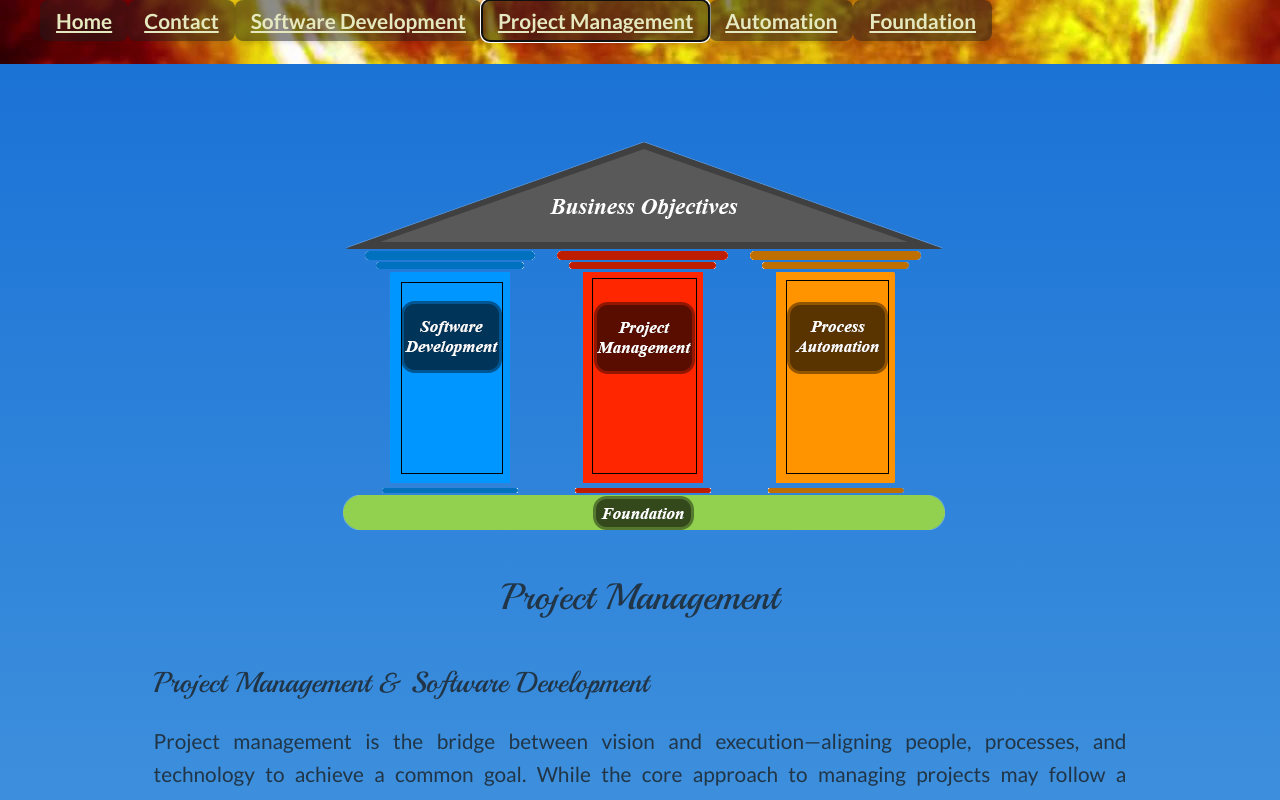
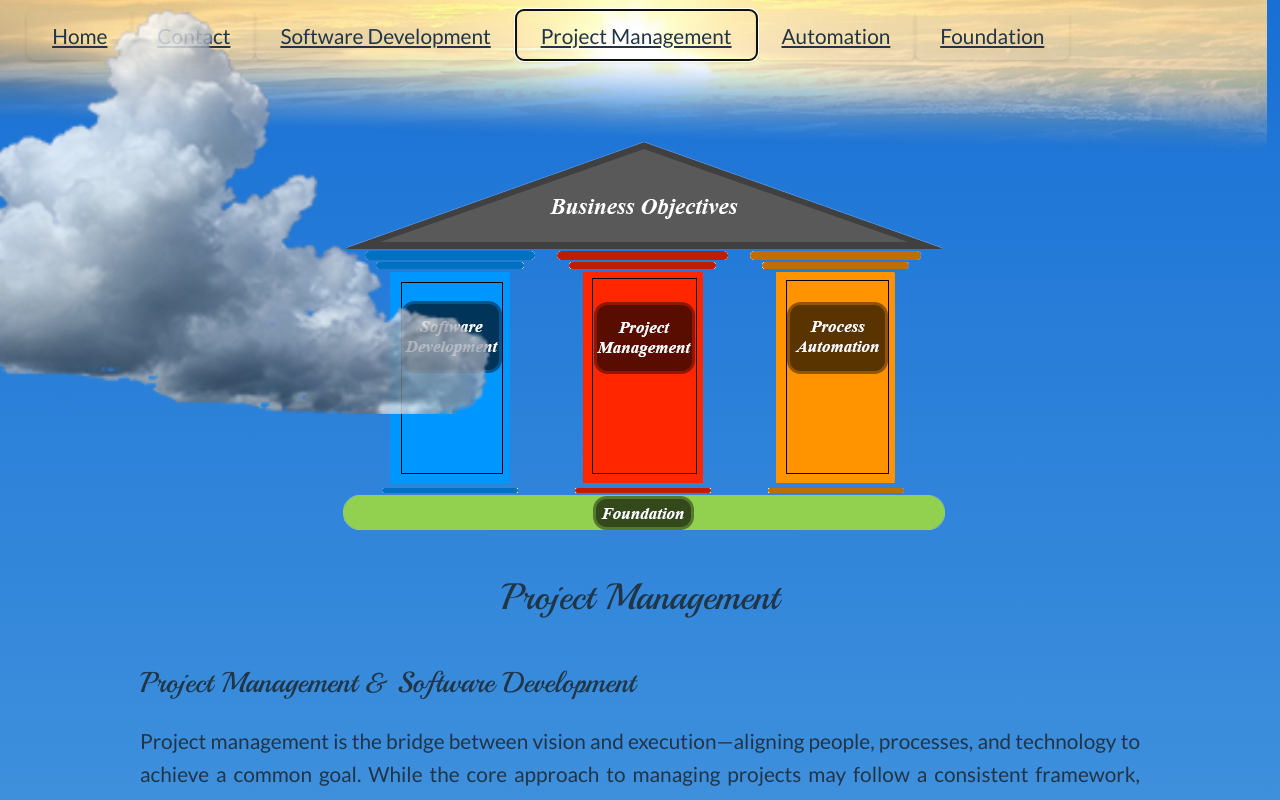
Before and after one commit to kjwagner613/craftsman, a React (Vite) app: page / in a window 1280 px wide. Both pictures are taken after a click on the button "Project Management". Shown: the top 800 px of the page. Built offline with nearby package versions, Linux system fonts and the light colour scheme; a web font is replaced by a local one.

Commit message:
updated sky and cloud to real

```diff
--- a/src/App.jsx
+++ b/src/App.jsx
@@ -25,11 +25,36 @@ function App() {
 
   return (
     <>
-      {createPortal(
-        <Navbar setSelectedSection={setSelectedSection} />,
-        document.body
-      )}
+     <Navbar setSelectedSection={setSelectedSection} />
+     <div
+          className="cloud"
+          style={{
+            position: "absolute",
+            top: "-10.8vh",
+            left: "0",
+            width: "700px",
+            height: "500px",
+            backgroundImage: "url('/Cumulus_cloud.png')",
+            backgroundSize: "cover",
+            zIndex: 100,
+            animation: "moveCloud 50s linear infinite"
+          }}
+          onClick={() => setSelectedSection(selectedSection === "AboutMe" ? "Header" : "AboutMe")}
+          role="button"
+          tabIndex={0}
+          aria-label="Switch section"
+          onKeyPress={e => {
+            if (e.key === "Enter" || e.key === " ") {
+              setSelectedSection(selectedSection === "AboutMe" ? "Header" : "AboutMe");
+            }
+          }}
+        ></div>
+      {createPortal((<>
+
+      </>), document.body)}
       <div className="pt-20 flex flex-col w-full min-h-screen">
+        <></>
+
 
         {/* Initial sections */}
         <div className="w-full flex flex-col items-center">
@@ -42,6 +67,7 @@ function App() {
         </div>
 
         {/* Pillars and sub-sections */}
+
         {selectedSection !== "AboutMe" && selectedSection !== "Contact" && (
           <AnimatePresence mode="wait">
             <motion.div
--- a/src/assets/components/Automation.jsx
+++ b/src/assets/components/Automation.jsx
@@ -21,7 +21,7 @@ const Automation = ({ selected }) => {
     <div className="w-full   text-center" style={{ maxWidth: "var(--max-width)" }}>
       <div className="flex flex-col items-center mb-8">
         <h1>Automation</h1>
-        <div className="w-4/5 text-justify">
+        <div className="w-[90vw] max-w-[1000px]  text-justify">
           <h2>Business Process Automation</h2>
           <p>Technology should simplify work, not complicate it. Throughout my career, I have been the go-to problem solver, ensuring that processes are optimized, systems are intuitive, and businesses operate with efficiency.</p>
           <h2>History in Automation</h2>
@@ -30,7 +30,7 @@ const Automation = ({ selected }) => {
           <p>SAP implementations are high-stakes, with costs second only to the risk of a failed rollout. To mitigate this, I worked exclusively within the corporate tech stack, leveraging Microsoft products under their E5 license to ensure long-term scalability and security. Every site continues to operate successfully, reinforcing the value of automation-driven efficiency.</p>
           <h2>Some of the Processes I have Automated with Microsoft Power Platform</h2>
           <p><em>Systems developed that cut unnecessary steps, saved time, and improved accuracy for key business functions:</em></p>
-           <ul style={{ lineHeight: 2, textAlign: "justify", fontFamily: "var(--font-main)", fontSize: "var(--font-size-small)" }}>
+          <ul style={{ lineHeight: 2, textAlign: "justify", fontFamily: "var(--font-main)", fontSize: "var(--font-size-small)" }}>
             <li><strong>HR New Employee Onboarding</strong> → Streamlined employee setup for a seamless transition.</li>
             <li><strong>HSE Good Catch Site Reporting</strong> → Automated risk logging and notifications for safety managers.</li>
             <li><strong>Project Management Metrics</strong> → Generated performance tracking dashboards for leadership.</li>
--- a/src/assets/components/Foundation.jsx
+++ b/src/assets/components/Foundation.jsx
@@ -18,10 +18,10 @@ const Foundation = ({ selected }) => {
   }, [selected]);
 
   return (
-    <div className={`flex flex-col items-center w-full transition-opacity transition-transform duration-700 ease-in-out
+    <div className={`flex flex-col w-[90vw] max-w-[1000px] items-center w-full transition-opacity transition-transform duration-700 ease-in-out
       ${isVisible ? 'opacity-100 scale-100 translate-y-0' : 'opacity-0 scale-90 translate-y-6'}`}>
       <h1>Foundation</h1>
-      <div className="mt-2 mb-[15vh] text-justify" style={{ maxWidth: "var(--max-width)" }}>
+      <div className="mt-2 mb-[15vh] text-justify " >
         <h4>The Core of My Work</h4>
         <p>Throughout my career, my focus has been aligning technology with evolving business needs—building systems that enhance efficiency, reliability, and adaptability through LEAN principles, integration, and iterative refinement.</p>
         <p>For nearly a decade, I delivered global solutions by supporting tools I didn’t always use firsthand, yet deeply understood. Whether reconfiguring routers, designing converters, or engineering facility infrastructure, I found that the true leverage of technology lay not just in its deployment, but in its ability to be reshaped as a solution.</p>
--- a/src/assets/components/Pillars.jsx
+++ b/src/assets/components/Pillars.jsx
@@ -19,7 +19,7 @@ const Pillars = ({ setSelectedSection }) => (
       <img
         src="/pillars3.png"
         alt="Business Pillars"
-        className="mb-8 transform scale-100 sm:scale-75 md:scale-50"
+        className="mb-8 transform scale-100 sm:scale-75 md:scale-50 z-500"
       />
     </picture>
     {/* Invisible click targets */}
--- a/src/assets/components/ProjectManagement.jsx
+++ b/src/assets/components/ProjectManagement.jsx
@@ -19,7 +19,7 @@ const ProjectManagement = ({ selected }) => {
 
   return (
     <>
-      <div className={`flex flex-col items-center w-4/5 transition-opacity transition-transform duration-700 ease-in-out
+      <div className={`flex flex-col items-center w-[90vw] max-w-[1000px]  transition-opacity transition-transform duration-700 ease-in-out
         ${isVisible ? 'opacity-100 scale-100 translate-y-0' : 'opacity-0 scale-90 translate-y-6'}`}>
         <h1>Project Management</h1>
         <div className="mt-5 mb-[5vh] text-justify" style={{ maxWidth: "var(--max-width)" }}>
--- a/src/assets/components/navbar.jsx
+++ b/src/assets/components/navbar.jsx
@@ -1,81 +1,40 @@
 import { motion } from "framer-motion";
-import { useState } from "react";
-
 
 const Navbar = ({ setSelectedSection }) => {
-  const [isHovered, setIsHovered] = useState(false);
+  const navItems = [
+    { label: "Home", section: "AboutMe" },
+    { label: "Contact", section: "Contact" },
+    { label: "Software Development", section: "Software" },
+    { label: "Project Management", section: "ProjectManagement" },
+    { label: "Automation", section: "Automation" },
+    { label: "Foundation", section: "Foundation" },
+  ];
 
   return (
-    <nav className="fixed top-[-2%] left-0 w-full text-white border-indigo-700 py-6 z-50 overflow-hidden">
-      <motion.nav
-        onMouseEnter={() => setIsHovered(true)}
-        onMouseLeave={() => setIsHovered(false)}
-        animate={{ height: isHovered ? "20rem" : "14rem" }}
-        transition={{
-          duration: isHovered ? 0.4 : 0.1, // fast collapse
-          ease: "easeInOut"
-        }}
-
-      >
-        <ul
-          className="flex h-[20%] justify-left space-x-8 list-none leading-4 text-white text-lg"
-          style={{
-            backgroundImage: "url('/sun.webp')",
-            transition: "transform 0.5s ease-out",
-          }}
-        >
-          <li>
+    <nav
+      className="fixed top-[-2%] left-[-1%] w-[100vw] text-white border-indigo-700 py-6 z-50 overflow-hidden"
+      style={{
+        height: "15rem",
+        backgroundImage: "url('/sunFade.png')",
+        backgroundSize: "cover",
+        backgroundPosition: "center",
+        backgroundRepeat: "no-repeat",
+      }}
+    >
+      <ul className="absolute top-[-75%] flex h-full items-end px-8 pb-10 space-x-8 list-none leading-4 text-white text-lg">
+        {navItems.map(({ label, section }) => (
+          <li key={section}>
             <button
-              onClick={() => setSelectedSection("AboutMe")}
+              onClick={() => setSelectedSection(section)}
               className="bg-transparent text-white border-none underline hover:text-blue-400 cursor-pointer p-0 m-0"
             >
-              Home
+              {label}
             </button>
           </li>
-          <li>
-            <button
-              onClick={() => setSelectedSection("Contact")}
-              className="bg-transparent border-none text-white underline hover:text-blue-400 cursor-pointer p-0 m-0"
-            >
-              Contact
-            </button>
-          </li>
-          <li>
-            <button
-              onClick={() => setSelectedSection("Software")}
-              className="bg-transparent border-none text-white underline hover:text-blue-400 cursor-pointer p-0 m-0"
-            >
-              Software Development
-            </button>
-          </li>
-          <li>
-            <button
-              onClick={() => setSelectedSection("ProjectManagement")}
-              className="bg-transparent border-none text-white underline hover:text-blue-400 cursor-pointer p-0 m-0"
-            >
-              Project Management
-            </button>
-          </li>
-          <li>
-            <button
-              onClick={() => setSelectedSection("Automation")}
-              className="bg-transparent border-none text-white underline hover:text-blue-400 cursor-pointer p-0 m-0"
-            >
-              Automation
-            </button>
-          </li>
-          <li>
-            <button
-              onClick={() => setSelectedSection("Foundation")}
-              className="bg-transparent border-none text-white underline hover:text-blue-400 cursor-pointer p-0 m-0"
-            >
-              Foundation
-            </button>
-          </li>
-        </ul>
-      </motion.nav>
+        ))}
+      </ul>
     </nav>
   );
-}
+};
 
 export default Navbar;
--- a/src/index.css
+++ b/src/index.css
@@ -76,22 +76,29 @@ html, body {
   /* font-size: var(--font-size-body); */
  */
 
+/* cloud styled inline on app.jsx */
+/* .cloud {
+  position: fixed;
+  top: 40%;
+  left: 0;
+  width: 355px;
+  height: 200px;
+  background-image: url('/Cumulus_cloud.png');
+  background-size: cover;
+  z-index: 9999;
+  animation: moveCloud 50s linear infinite;
 
-.cloud {
-  width:355px;
-  height: 200px;
-  background-image: url('/cloud-1.png');
-  position: absolute;
-  top: -15%;
-  left: -500px; /* Start off-screen */
-  animation: moveCloud 50s cubic-bezier(.15,.53,.32,.71) infinite;
+} */
+
 
 @media (max-width: 800px) {
+  .cloud {
     transform: scale(0.5);
     left: 50%;
     transform: translateX(-50%) scale(0.5);
   }
 }
+
 
 @keyframes moveCloud {
   from {
@@ -271,24 +278,125 @@ a {
 
   font-size: 1.4rem;
   font-weight: 600;
-  color: var(--text-color-light);
+  color: black;
+  font-family: var(--font-secondary);
+  margin-left: 0.5rem;
+}
 
+#root > div > div > div > div > form > div.grid.grid-cols-3.gap-x-\[10px\].gap-y-\[10px\].mb-\[20px\].w-full > div:nth-child(2) > label {
+
+  font-size: 1.4rem;
+  font-weight: 600;
+  color: black;
+  font-family: var(--font-secondary);
+  margin-left: 0.5rem;
 }
+
+#root > div > div > div > div > form > div.grid.grid-cols-3.gap-x-\[10px\].gap-y-\[10px\].mb-\[20px\].w-full > div:nth-child(3) > label {
+
+  font-size: 1.4rem;
+  font-weight: 600;
+  color: black;
+  font-family: var(--font-secondary);
+  margin-left: 0.5rem;
+}
+
+#root > div > div > div > div > form > div.grid.grid-cols-3.gap-x-\[10px\].gap-y-\[10px\].mb-\[20px\].w-full > div:nth-child(4) > label {
+
+  font-size: 1.4rem;
+  font-weight: 600;
+  color: black;
+  font-family: var(--font-secondary);
+  margin-left: 0.5rem;
+}
+#root > div > div > div > div > form > div.grid.grid-cols-3.gap-x-\[10px\].gap-y-\[10px\].mb-\[20px\].w-full > div:nth-child(5) > label {
+
+  font-size: 1.4rem;
+  font-weight: 600;
+  color: black;
+  font-family: var(--font-secondary);
+  margin-left: 0.5rem;
+}
+
+#root > div > div > div > div > form > div.grid.grid-cols-3.gap-x-\[10px\].gap-y-\[10px\].mb-\[20px\].w-full > div:nth-child(6) > label {
+
+  font-size: 1.4rem;
+  font-weight: 600;
+  color: black;
+  font-family: var(--font-secondary);
+  margin-left: 0.5rem;
+}
+
 
 #root > div > div > div > div > form > div.grid.grid-cols-3.gap-x-\[10px\].gap-y-\[10px\].mb-\[20px\].w-full > div:nth-child(1) > a {
 
   font-size: 1.1rem;
   font-weight: 600;
+  font-family: var(--font-main);
+  color: black;
 
 }
 
- #root > div > div > div > div > form > div.grid.grid-cols-3.gap-x-\[10px\].gap-y-\[10px\].mb-\[20px\].w-full > div:nth-child(1) {
-  background-color: var(--highlight-color-1);
-  padding: 0.5rem;
+#root > div > div > div > div > form > div.grid.grid-cols-3.gap-x-\[10px\].gap-y-\[10px\].mb-\[20px\].w-full > div:nth-child(2) > a {
 
+  font-size: 1.1rem;
+  font-weight: 600;
+  font-family: var(--font-main);
+  color: black;
 
 }
 
+#root > div > div > div > div > form > div.grid.grid-cols-3.gap-x-\[10px\].gap-y-\[10px\].mb-\[20px\].w-full > div:nth-child(3) > a {
+
+  font-size: 1.1rem;
+  font-weight: 600;
+  font-family: var(--font-main);
+  color: black;
+
+}
+
+#root > div > div > div > div > form > div.grid.grid-cols-3.gap-x-\[10px\].gap-y-\[10px\].mb-\[20px\].w-full > div:nth-child(4) > a {
+
+  font-size: 1.1rem;
+  font-weight: 600;
+  font-family: var(--font-main);
+  color: black;
+
+}
+
+#root > div > div > div > div > form > div.grid.grid-cols-3.gap-x-\[10px\].gap-y-\[10px\].mb-\[20px\].w-full > div:nth-child(5) > a {
+
+  font-size: 1.1rem;
+  font-weight: 600;
+  font-family: var(--font-main);
+  color: black;
+
+}
+
+#root > div > div > div > div > form > div.grid.grid-cols-3.gap-x-\[10px\].gap-y-\[10px\].mb-\[20px\].w-full > div:nth-child(6) > a {
+
+  font-size: 1.1rem;
+  font-weight: 600;
+  font-family: var(--font-main);
+  color: black;
+
+}
+
+
+
+
+
+
+
+
+
+
+
+
+
+
+
+/*
  body > nav > nav > ul > li:nth-child(4) > button {
   color: var(--text-color-light);
   font-weight: bold;
@@ -351,9 +459,9 @@ body > nav > nav > ul > li:nth-child(1) > button {
   padding: 0.5rem 1rem;
   border-radius: var(--border-radius);
   box-shadow: 0 2px 4px rgba(0, 0, 0, 0.1);
- }
+ } */
 
- body > nav > nav > ul > li:nth-child(6) > button {
+ /* body > nav > nav > ul > li:nth-child(6) > button {
   color: var(--text-color-light);
   font-weight: bold;
   background-color: rgba(28, 27, 27, 0.5);
@@ -364,4 +472,4 @@ body > nav > nav > ul > li:nth-child(1) > button {
   border-radius: var(--border-radius);
   box-shadow: 0 2px 4px rgba(0, 0, 0, 0.1);
 
- }
+ } */
```
Also changed, not shown: src/assets/components/AboutMe.jsx (+4 -4 lines), src/assets/components/Contact.jsx (+4 -4 lines), src/assets/components/Software.jsx (+8 -8 lines), public/Cumulus_cloud.png (added), public/sunFade.png (added). Lines whose indentation alone changed are shown as unchanged.
